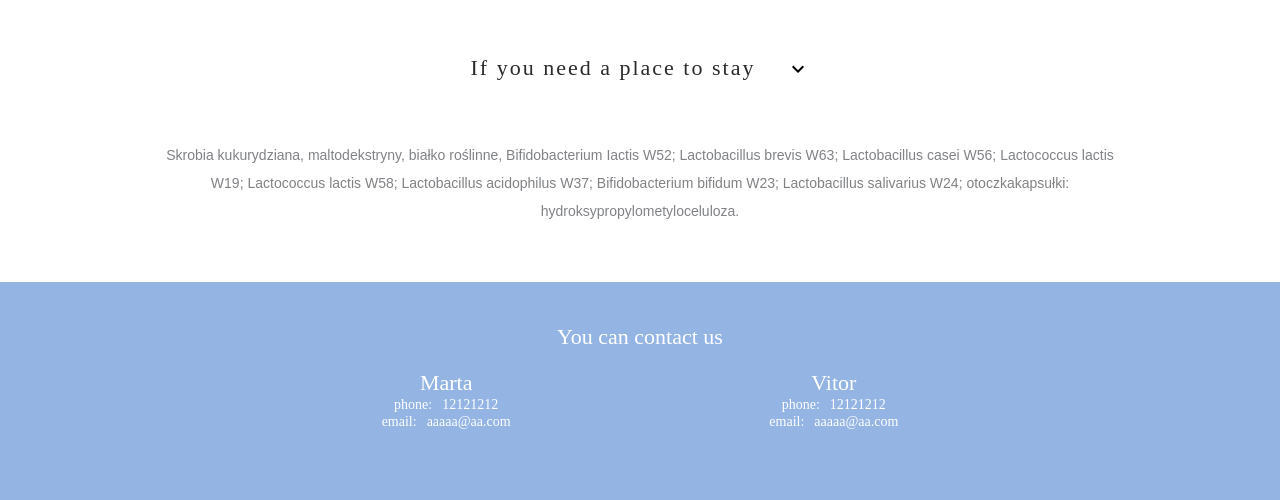
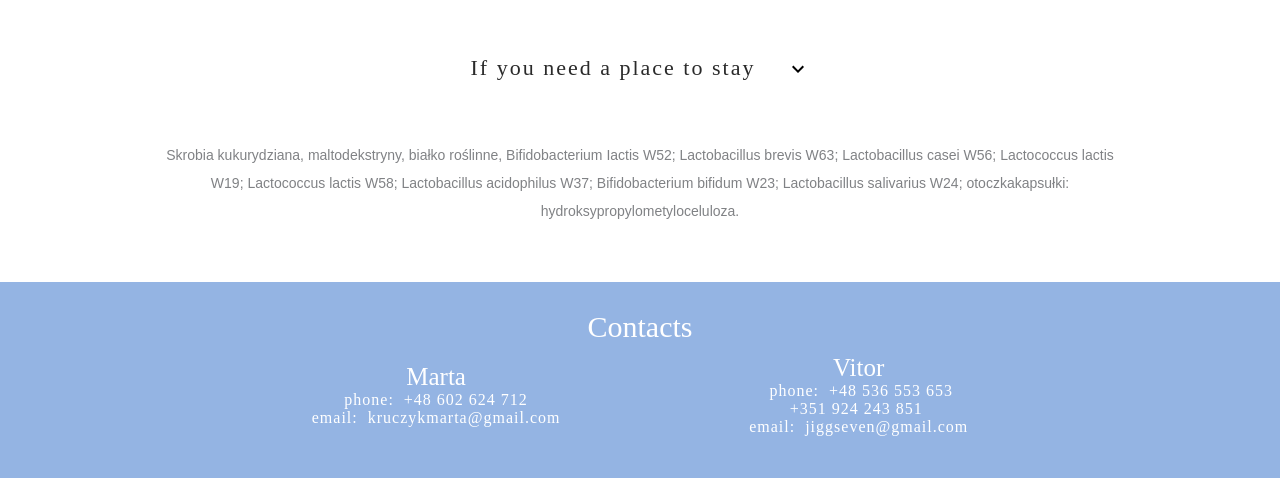
Before and after one commit to vitor-antonio/WeddingSite, a Svelte app: page / in a window 1280 px wide. Shown: the part 1625-2125 px from the top of the page. After the commit the page ends 2103 px from the top, so only its background shows below. Built offline with nearby package versions, Linux system fonts and the light colour scheme; grey boxes are pictures that could not be loaded; a web font is replaced by a local one.

Commit message:
latest design changes

```diff
--- a/src/App.svelte
+++ b/src/App.svelte
@@ -27,7 +27,7 @@
       seventhText: "If you need a place to stay",
       bookingText: "Search for some accomodation on Booking.com",
       airbnbText: "Search for some accomodation on Airbnb",
-      eigthText: "You can contact us",
+      eigthText: "Contacts",
       phoneText: "phone:",
       emailText: "email:",
     },
@@ -42,7 +42,7 @@
       seventhText: "If you need a place to stay",
       bookingText: "Search for some accomodation on Booking.com",
       airbnbText: "Search for some accomodation on Airbnb",
-      eigthText: "You can contact us",
+      eigthText: "Contacts",
       phoneText: "phone:",
       emailText: "email:",
     },
@@ -57,7 +57,7 @@
       seventhText: "If you need a place to stay",
       bookingText: "Search for some accomodation on Booking.com",
       airbnbText: "Search for some accomodation on Airbnb",
-      eigthText: "You can contact us",
+      eigthText: "Contacts",
       phoneText: "phone:",
       emailText: "email:",
     },
@@ -328,7 +328,7 @@
     </div>
   </div>
   <footer>
-    <h4 translated-text id="eigthText" class="sub-title-font-size">
+    <h4 translated-text id="eigthText" class="title-font-size">
       You can contact us:
     </h4>
     <!-- <div>Our Contacts:</div> -->
@@ -338,12 +338,12 @@
         <div class="contact-content">
           <div>
             <span translated-text id="phoneText">phone: </span><span>
-              12121212</span
+              +48 602 624 712</span
             >
           </div>
           <div>
             <span translated-text id="emailText">email:</span><span>
-              aaaaa@aa.com</span
+              kruczykmarta@gmail.com</span
             >
           </div>
         </div>
@@ -353,13 +353,14 @@
         <div class="contact-content">
           <div>
             <span translated-text id="phoneText">phone: </span><span>
-              12121212</span
+              +48 536 553 653 <br />
+              +351 924 243 851</span
             >
           </div>
 
           <div>
             <span translated-text id="emailText">email: </span><span>
-              aaaaa@aa.com</span
+              jiggseven@gmail.com</span
             >
           </div>
         </div>
@@ -583,7 +584,7 @@
     justify-content: center;
     font-size: 1.5rem;
     font-weight: 500;
-    padding: 3rem 0rem 5rem 0rem;
+    padding: 2rem 0rem 3rem 0rem;
   }
 
   footer > * {
@@ -596,7 +597,7 @@
     align-items: center;
     justify-content: space-evenly;
     width: 80%;
-    margin-top: 20px;
+    margin-top: 10px;
     align-self: center;
   }
 
@@ -617,7 +618,7 @@
   }
 
   .contact-column > span {
-    font-size: 22px;
+    font-size: 25px;
     font-family: "Alice", serif;
   }
 
@@ -625,6 +626,8 @@
     color: white;
     margin: 5px;
     font-family: "Alice", serif;
+    font-size: 16px;
+    letter-spacing: 1px;
   }
 
   .title-font-size {
@@ -633,7 +636,7 @@
   }
 
   .sub-title-font-size {
-    font-size: 22px;
+    font-size: 25px;
     font-weight: 400;
   }
 
```
